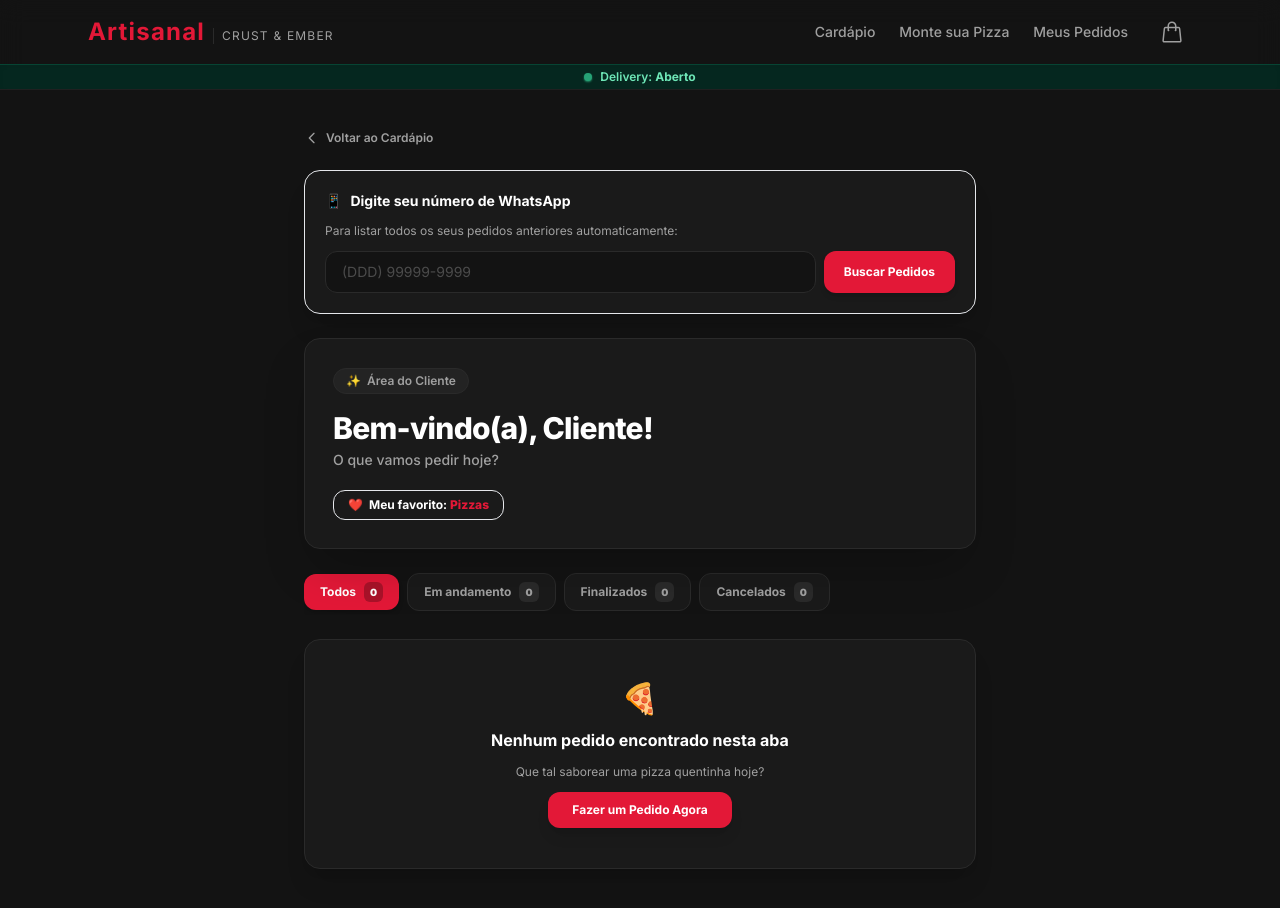
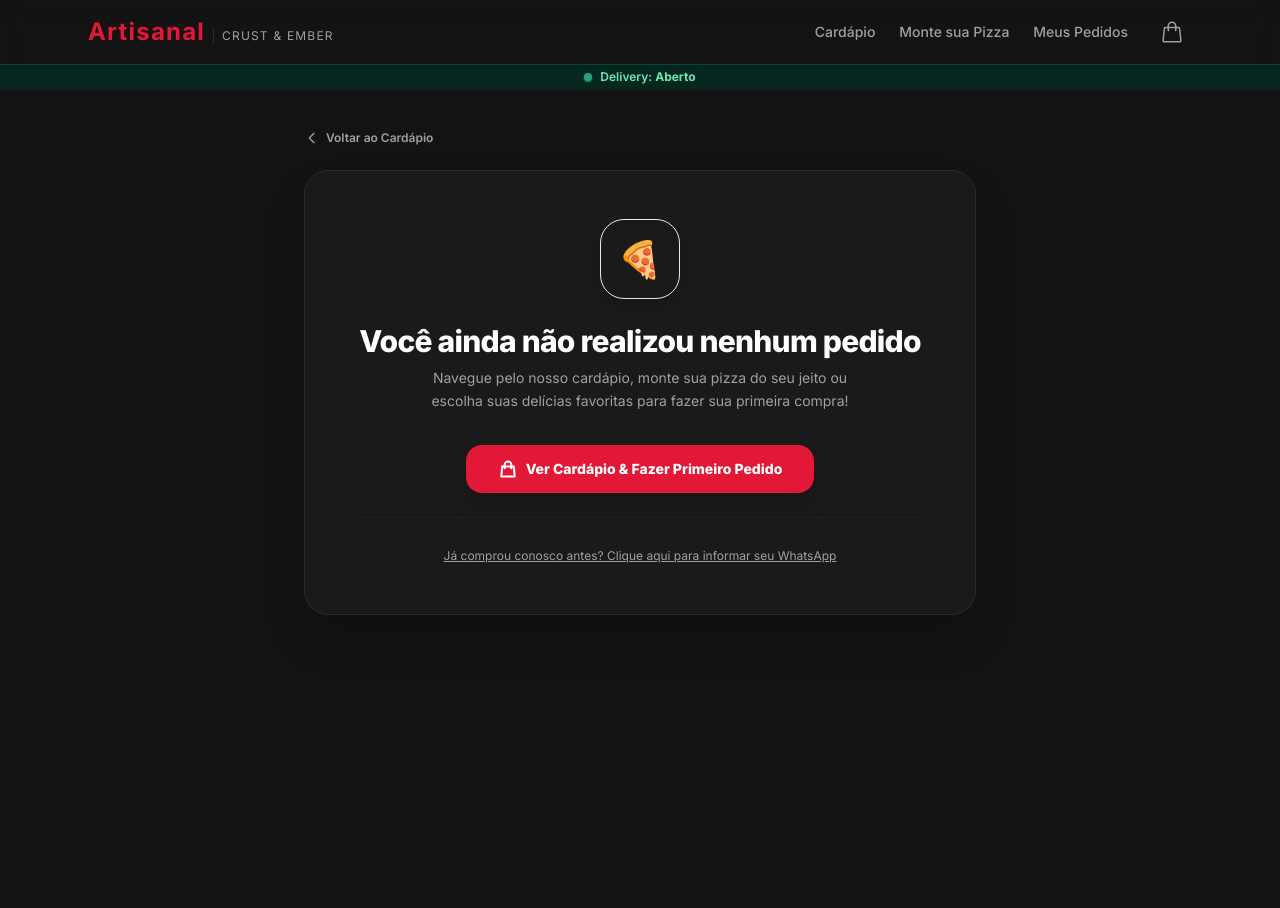
Before and after one commit to Serphits-code/allpizza, a Next.js app: page /meus-pedidos in a window 1280 px wide. Built offline with nearby package versions, Linux system fonts and the light colour scheme; no server answers; the database is empty.

Commit message:
fix(meus-pedidos): verificar localStorage para compras anteriores e exibir tela de primeiro pedido caso vazio

```diff
--- a/src/app/(client)/meus-pedidos/page.tsx
+++ b/src/app/(client)/meus-pedidos/page.tsx
@@ -49,6 +49,17 @@ interface Order {
 
 type FilterTab = "TODOS" | "EM_ANDAMENTO" | "FINALIZADOS" | "CANCELADOS";
 
+const formatDisplayPhone = (p: string) => {
+  const clean = p.replace(/\D/g, "");
+  if (clean.length === 11) {
+    return `(${clean.slice(0, 2)}) ${clean.slice(2, 7)}-${clean.slice(7)}`;
+  }
+  if (clean.length === 10) {
+    return `(${clean.slice(0, 2)}) ${clean.slice(2, 6)}-${clean.slice(6)}`;
+  }
+  return p;
+};
+
 export default function MeusPedidosPage() {
   const router = useRouter();
   const addItem = useCartStore((s) => s.addItem);
@@ -57,6 +68,7 @@ export default function MeusPedidosPage() {
   const [phoneInput, setPhoneInput] = useState<string>("");
   const [isEditingPhone, setIsEditingPhone] = useState<boolean>(false);
   const [loading, setLoading] = useState<boolean>(true);
+  const [hasCheckedStorage, setHasCheckedStorage] = useState<boolean>(false);
   const [orders, setOrders] = useState<Order[]>([]);
   const [customerName, setCustomerName] = useState<string>("Cliente");
   const [favoriteCategory, setFavoriteCategory] = useState<string>("Pizzas");
@@ -77,9 +89,19 @@ export default function MeusPedidosPage() {
         if (savedName) {
           setCustomerName(savedName);
         }
+        setHasCheckedStorage(true);
+
+        if (!savedPhone) {
+          const savedIds = JSON.parse(localStorage.getItem("alldelivery_customer_orders") || "[]");
+          if (savedIds.length === 0) {
+            setLoading(false);
+          }
+        }
       }
     } catch (e) {
       console.warn("Error reading localStorage:", e);
+      setHasCheckedStorage(true);
+      setLoading(false);
     }
   }, []);
 
@@ -122,7 +144,9 @@ export default function MeusPedidosPage() {
   };
 
   useEffect(() => {
-    fetchCustomerOrders();
+    if (phone) {
+      fetchCustomerOrders();
+    }
   }, [phone]);
 
   const handleSavePhone = (e: React.FormEvent) => {
@@ -212,6 +236,118 @@ export default function MeusPedidosPage() {
     }
   };
 
+  // 1. Loader de verificação do storage
+  if (!hasCheckedStorage || loading) {
+    return (
+      <div className="min-h-screen bg-brand-bg text-white py-16 px-4 sm:px-6 flex flex-col items-center justify-center selection:bg-brand-red selection:text-white">
+        <div className="flex flex-col items-center gap-3">
+          <div className="w-10 h-10 border-3 border-brand-red border-t-transparent rounded-full animate-spin"></div>
+          <span className="text-xs font-semibold text-brand-lightGray">Verificando seus pedidos...</span>
+        </div>
+      </div>
+    );
+  }
+
+  const hasOrdersOrPhone = Boolean((phone && phone.trim().length >= 8) || orders.length > 0);
+
+  // 2. SE NÃO TIVER COMPRA SALVA NO LOCALSTORAGE: Mostra aviso amigável + botão para o cardápio
+  if (!hasOrdersOrPhone) {
+    return (
+      <div className="min-h-screen bg-brand-bg text-white py-10 px-4 sm:px-6 flex flex-col items-center selection:bg-brand-red selection:text-white">
+        <div className="w-full max-w-2xl space-y-6">
+          {/* Barra superior de navegação */}
+          <div className="flex items-center justify-between">
+            <Link
+              href="/"
+              className="inline-flex items-center gap-1.5 text-xs font-semibold text-brand-lightGray hover:text-white transition"
+            >
+              <svg className="w-4 h-4" fill="none" stroke="currentColor" viewBox="0 0 24 24">
+                <path strokeLinecap="round" strokeLinejoin="round" strokeWidth="2" d="M15 19l-7-7 7-7" />
+              </svg>
+              <span>Voltar ao Cardápio</span>
+            </Link>
+          </div>
+
+          {/* Card Principal: Aviso de Nenhum Pedido + Botão de Primeiro Pedido */}
+          <div className="bg-brand-darkGray border border-brand-mediumGray rounded-3xl p-8 sm:p-12 text-center space-y-6 shadow-2xl relative overflow-hidden">
+            <div className="w-20 h-20 mx-auto rounded-3xl bg-brand-red/10 border border-brand-red/30 flex items-center justify-center text-4xl shadow-lg shadow-brand-red/10">
+              🍕
+            </div>
+
+            <div className="space-y-2">
+              <h1 className="text-2xl sm:text-3xl font-extrabold text-white tracking-tight">
+                Você ainda não realizou nenhum pedido
+              </h1>
+              <p className="text-sm text-brand-lightGray max-w-md mx-auto leading-relaxed">
+                Navegue pelo nosso cardápio, monte sua pizza do seu jeito ou escolha suas delícias favoritas para fazer sua primeira compra!
+              </p>
+            </div>
+
+            <div className="pt-2">
+              <Link
+                href="/"
+                className="inline-flex items-center gap-2 px-8 py-3.5 bg-brand-red hover:bg-brand-redHover text-white font-extrabold text-sm rounded-2xl shadow-xl shadow-brand-red/25 transition-all hover:scale-105 active:scale-95 cursor-pointer"
+              >
+                <svg className="w-5 h-5" fill="none" stroke="currentColor" viewBox="0 0 24 24">
+                  <path strokeLinecap="round" strokeLinejoin="round" strokeWidth="2.5" d="M16 11V7a4 4 0 00-8 0v4M5 9h14l1 12H4L5 9z" />
+                </svg>
+                <span>Ver Cardápio & Fazer Primeiro Pedido</span>
+              </Link>
+            </div>
+
+            {/* Opção secundária discreta para consultar por WhatsApp caso tenha comprado em outro celular */}
+            <div className="pt-6 border-t border-brand-mediumGray/40">
+              {!isEditingPhone ? (
+                <button
+                  type="button"
+                  onClick={() => setIsEditingPhone(true)}
+                  className="text-xs text-brand-lightGray hover:text-white transition underline cursor-pointer"
+                >
+                  Já comprou conosco antes? Clique aqui para informar seu WhatsApp
+                </button>
+              ) : (
+                <form
+                  onSubmit={handleSavePhone}
+                  className="max-w-md mx-auto bg-brand-bg/90 border border-brand-red/30 rounded-2xl p-4 shadow-xl space-y-3 mt-2 text-left"
+                >
+                  <div className="flex items-center justify-between">
+                    <h4 className="text-xs font-bold text-white flex items-center gap-2">
+                      <span>📱</span> Digite seu WhatsApp para buscar pedidos
+                    </h4>
+                    <button
+                      type="button"
+                      onClick={() => setIsEditingPhone(false)}
+                      className="text-brand-lightGray hover:text-white text-xs cursor-pointer"
+                    >
+                      Cancelar
+                    </button>
+                  </div>
+                  <div className="flex gap-2">
+                    <input
+                      type="tel"
+                      placeholder="(DDD) 99999-9999"
+                      value={phoneInput}
+                      onChange={(e) => setPhoneInput(e.target.value)}
+                      className="flex-1 px-4 py-2.5 bg-brand-darkGray border border-brand-mediumGray rounded-xl text-xs text-white placeholder-brand-lightGray/40 focus:outline-none focus:border-brand-red"
+                      autoFocus
+                    />
+                    <button
+                      type="submit"
+                      className="px-4 py-2.5 bg-brand-red hover:bg-brand-redHover text-white font-bold text-xs rounded-xl shadow-md transition cursor-pointer"
+                    >
+                      Buscar
+                    </button>
+                  </div>
+                </form>
+              )}
+            </div>
+          </div>
+        </div>
+      </div>
+    );
+  }
+
+  // 3. SE O CLIENTE JÁ TEM COMPRAS SALVAS: Exibe histórico completo
   return (
     <div className="min-h-screen bg-brand-bg text-white py-10 px-4 sm:px-6 flex flex-col items-center selection:bg-brand-red selection:text-white">
       <div className="w-full max-w-2xl space-y-6">
@@ -233,13 +369,13 @@ export default function MeusPedidosPage() {
               onClick={() => setIsEditingPhone(!isEditingPhone)}
               className="text-xs text-brand-lightGray hover:text-brand-red transition cursor-pointer"
             >
-              {isEditingPhone ? "Cancelar" : `WhatsApp: ${phone} (Alterar)`}
+              {isEditingPhone ? "Cancelar" : `WhatsApp: ${formatDisplayPhone(phone)} (Alterar)`}
             </button>
           )}
         </div>
 
-        {/* Modal/Input para alterar telefone */}
-        {(isEditingPhone || (!phone && !loading && orders.length === 0)) && (
+        {/* Form para alterar telefone (apenas se clicou explicitamente em Alterar) */}
+        {isEditingPhone && (
           <form
             onSubmit={handleSavePhone}
             className="bg-brand-darkGray border border-brand-red/30 rounded-2xl p-5 shadow-xl space-y-3"
```
